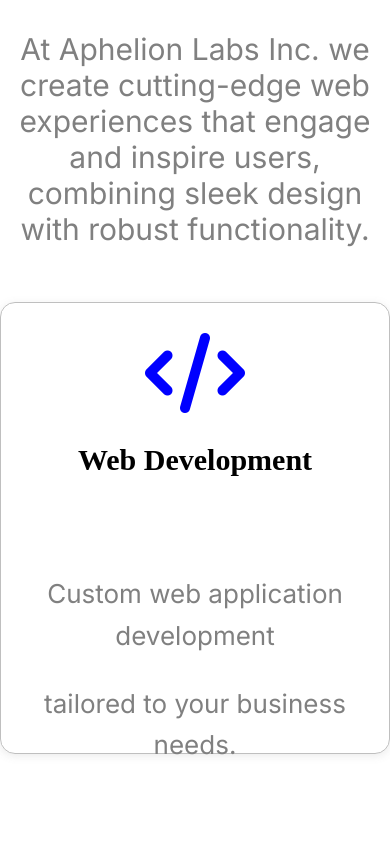
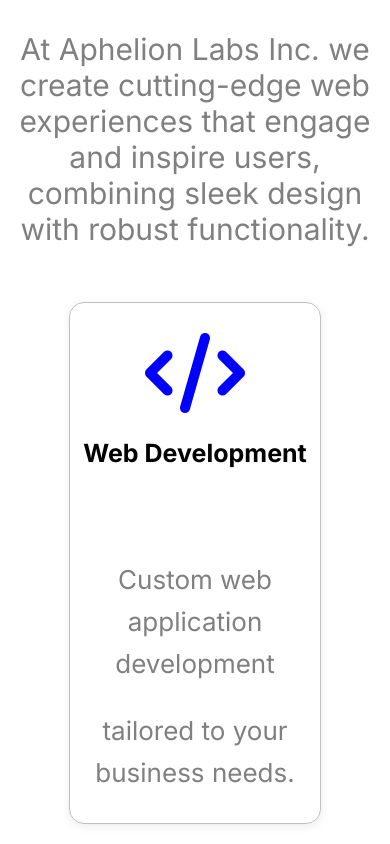
Before and after one commit to abk2191/aphelionlabs, a React (Vite) app: page / in a window 390 px wide. Shown: the part 675-1519 px from the top of the page. Before the commit the page ends 1477 px from the top, so only its background shows below. Built offline with nearby package versions, Linux system fonts and the light colour scheme; a web font is replaced by a local one.

Commit message:
Added new features

```diff
--- a/src/Description.jsx
+++ b/src/Description.jsx
@@ -5,7 +5,13 @@
         <div className="desc-card">
           <div className="desc-logo">
             <i class="fa-solid fa-code"></i>
-            <h3 style={{ fontSize: "30px", color: "black" }}>
+            <h3
+              style={{
+                fontSize: "25px",
+                color: "black",
+                fontFamily: "Inter, sans-serif",
+              }}
+            >
               Web Development
             </h3>
           </div>
--- a/src/index.css
+++ b/src/index.css
@@ -173,4 +173,9 @@
   .banner-heading {
     text-align: center;
   }
+
+  .desc-card {
+    width: 250px;
+    height: 520px;
+  }
 }
```
